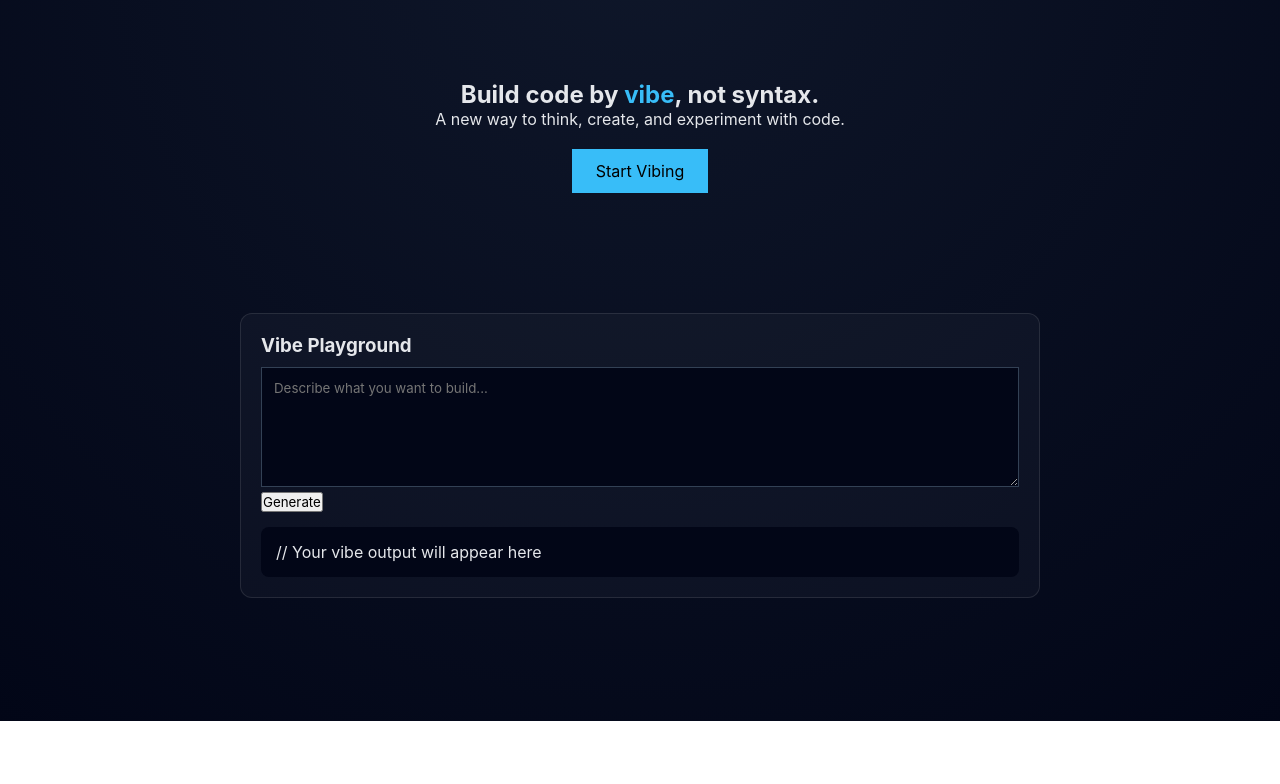
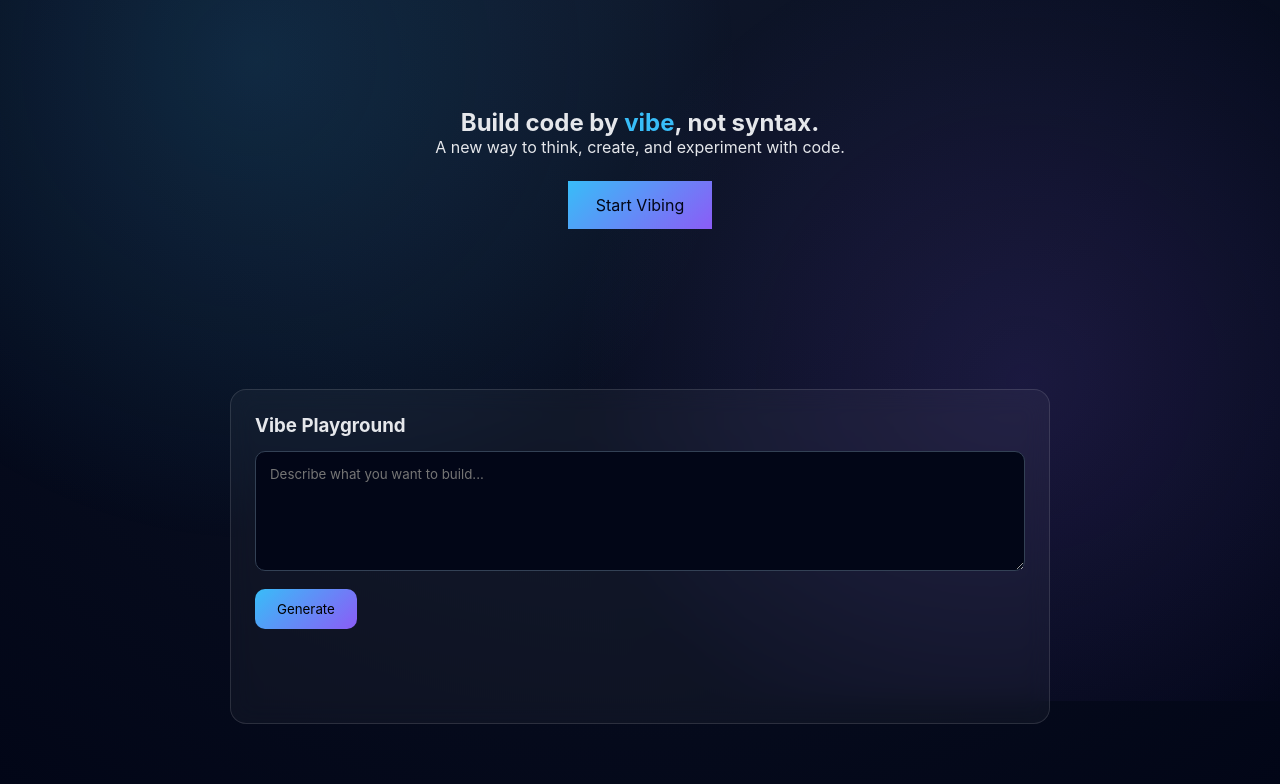
Before and after one commit to JR-TECHZ/vibe-site, a plain HTML site: page index.html in a window 1280 px wide. Shown: the part 79-863 px from the top of the page. Before the commit the page ends 800 px from the top, so only its background shows below. Drawn offline with Linux system fonts and the light colour scheme.

Commit message:
Update style.css

```diff
--- a/style.css
+++ b/style.css
@@ -6,15 +6,34 @@
 }
 
 body {
+  min-height: 100vh;
+  color: #e5e7eb;
   background: radial-gradient(circle at top, #0f172a, #020617);
-  color: #e5e7eb;
-  min-height: 100vh;
+  overflow-x: hidden;
 }
 
+/* 🔮 Animated background glow */
+body::before {
+  content: "";
+  position: fixed;
+  inset: 0;
+  background: radial-gradient(circle at 20% 20%, rgba(56,189,248,0.15), transparent 40%),
+              radial-gradient(circle at 80% 60%, rgba(139,92,246,0.15), transparent 40%);
+  animation: glowMove 10s infinite alternate ease-in-out;
+  z-index: -1;
+}
+
+@keyframes glowMove {
+  from { transform: translateY(0); }
+  to { transform: translateY(-40px); }
+}
+
+/* 🧭 NAV */
 .nav {
   display: flex;
   justify-content: space-between;
-  padding: 20px 40px;
+  padding: 24px 48px;
+  animation: fadeDown 1s ease;
 }
 
 .nav span {
@@ -25,13 +44,21 @@ body {
   background: transparent;
   border: 1px solid #38bdf8;
   color: #38bdf8;
-  padding: 8px 16px;
+  padding: 10px 18px;
   cursor: pointer;
+  transition: all 0.3s ease;
 }
 
+.nav-btn:hover {
+  background: #38bdf8;
+  color: #020617;
+}
+
+/* 🌌 HERO */
 .hero {
   text-align: center;
-  padding: 80px 20px;
+  padding: 100px 20px;
+  animation: fadeUp 1.2s ease;
 }
 
 .hero span {
@@ -39,37 +66,97 @@ body {
 }
 
 .primary {
-  margin-top: 20px;
-  padding: 12px 24px;
-  background: #38bdf8;
+  margin-top: 24px;
+  padding: 14px 28px;
+  background: linear-gradient(135deg, #38bdf8, #8b5cf6);
   border: none;
+  color: #020617;
+  font-size: 16px;
   cursor: pointer;
-  font-size: 16px;
+  transition: transform 0.2s ease, box-shadow 0.2s ease;
 }
 
-.app {
-  max-width: 800px;
-  margin: 40px auto;
-  padding: 20px;
-  background: rgba(255,255,255,0.03);
-  border: 1px solid rgba(255,255,255,0.1);
-  border-radius: 12px;
+.primary:hover {
+  transform: translateY(-3px);
+  box-shadow: 0 10px 30px rgba(56,189,248,0.4);
 }
 
+/* 🧠 APP CARD */
+.app {
+  max-width: 820px;
+  margin: 60px auto;
+  padding: 24px;
+  background: rgba(255,255,255,0.04);
+  backdrop-filter: blur(12px);
+  border: 1px solid rgba(255,255,255,0.12);
+  border-radius: 16px;
+  animation: floatIn 1.2s ease;
+}
+
+/* ✍️ INPUT */
 textarea {
   width: 100%;
   height: 120px;
   background: #020617;
   color: #e5e7eb;
   border: 1px solid #334155;
-  padding: 12px;
-  margin-top: 10px;
+  padding: 14px;
+  margin-top: 14px;
+  border-radius: 10px;
+  transition: border 0.3s ease, box-shadow 0.3s ease;
 }
 
+textarea:focus {
+  outline: none;
+  border-color: #38bdf8;
+  box-shadow: 0 0 0 2px rgba(56,189,248,0.3);
+}
+
+/* ⚡ BUTTON */
+.app button {
+  margin-top: 14px;
+  padding: 12px 22px;
+  background: linear-gradient(135deg, #38bdf8, #8b5cf6);
+  border: none;
+  cursor: pointer;
+  border-radius: 10px;
+  transition: transform 0.2s ease, box-shadow 0.2s ease;
+}
+
+.app button:hover {
+  transform: translateY(-2px);
+  box-shadow: 0 8px 25px rgba(139,92,246,0.4);
+}
+
+/* 📦 OUTPUT */
 pre {
   background: #020617;
-  padding: 15px;
-  margin-top: 15px;
-  border-radius: 8px;
+  padding: 16px;
+  margin-top: 18px;
+  border-radius: 12px;
   overflow-x: auto;
+  opacity: 0;
+  transform: translateY(10px);
+  transition: all 0.4s ease;
 }
+
+pre.show {
+  opacity: 1;
+  transform: translateY(0);
+}
+
+/* 🎞️ ANIMATIONS */
+@keyframes fadeUp {
+  from { opacity: 0; transform: translateY(40px); }
+  to { opacity: 1; transform: translateY(0); }
+}
+
+@keyframes fadeDown {
+  from { opacity: 0; transform: translateY(-30px); }
+  to { opacity: 1; transform: translateY(0); }
+}
+
+@keyframes floatIn {
+  from { opacity: 0; transform: scale(0.95); }
+  to { opacity: 1; transform: scale(1); }
+}
```
